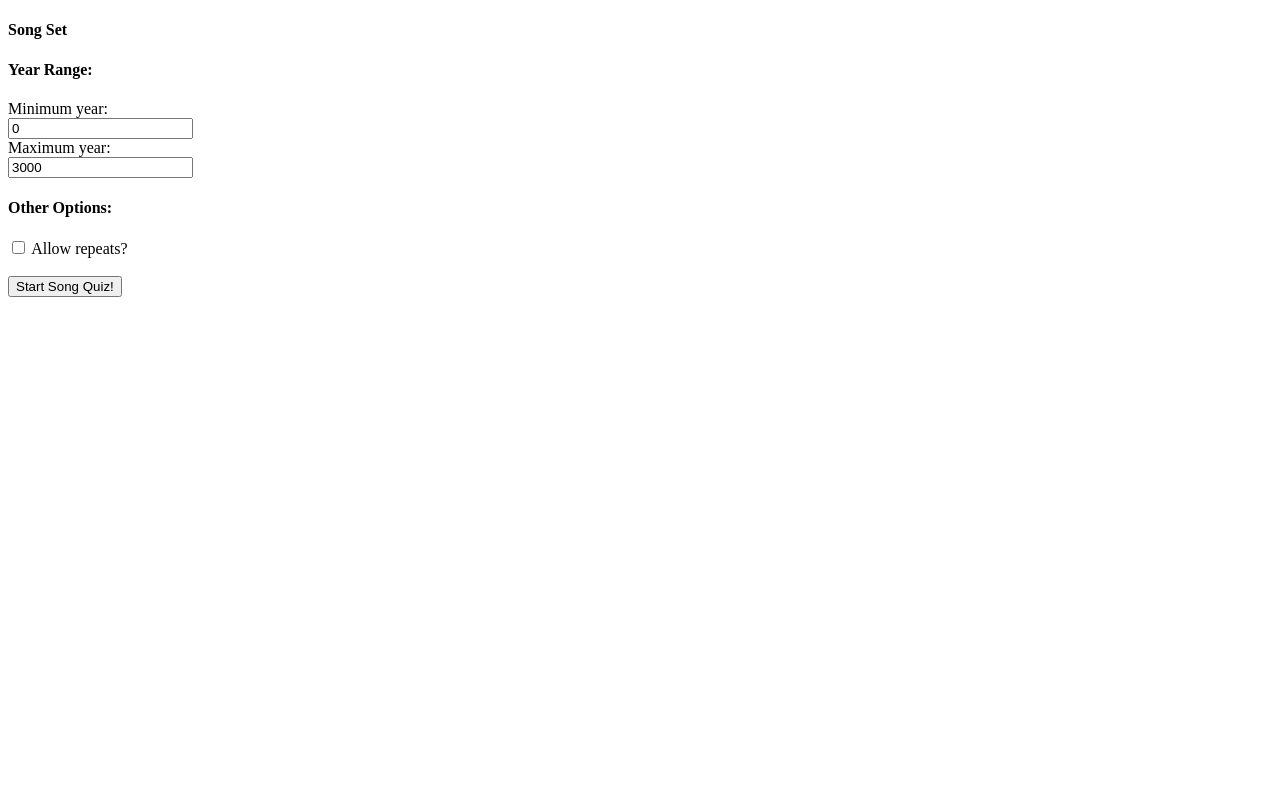
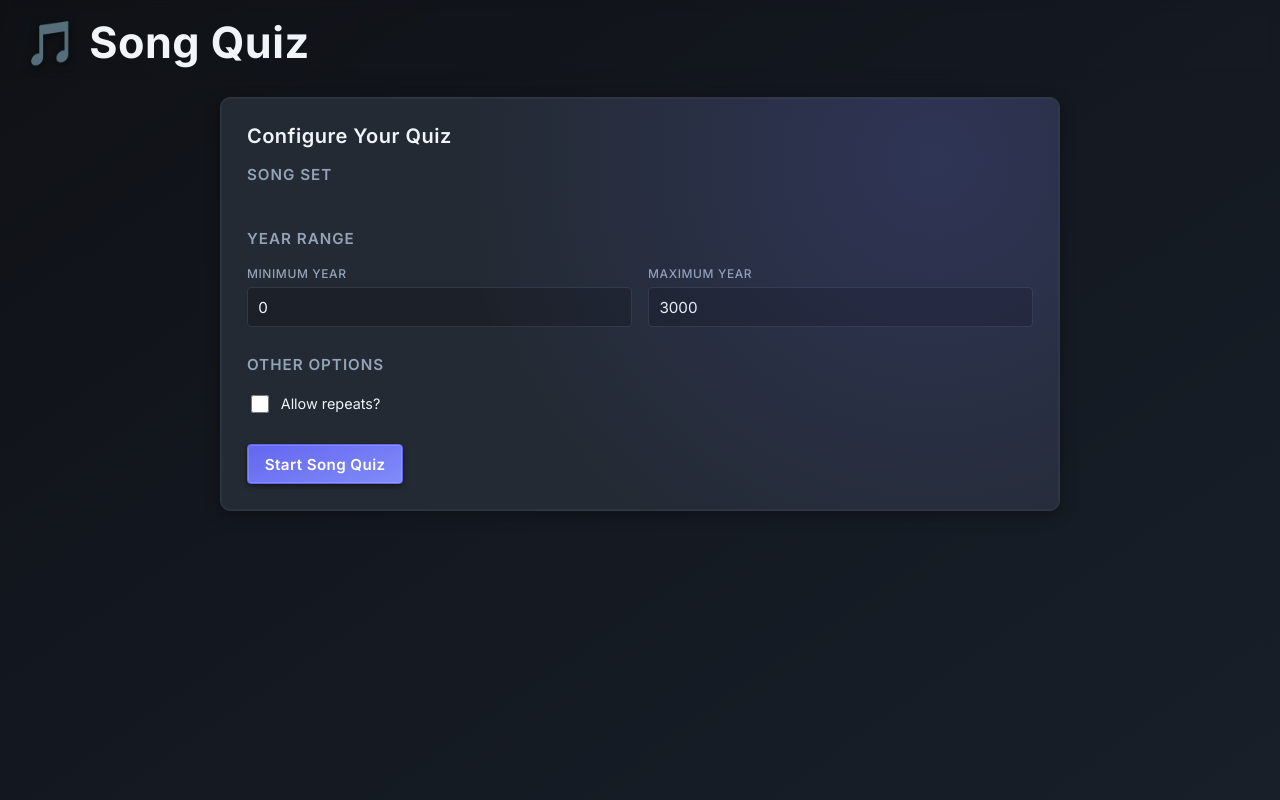
Before and after one commit to jrnolan2/song-quiz-web-app, a Flask app: page / in a window 1280 px wide. Run offline with Flask 3, Linux system fonts and the light colour scheme; parts of the project's set-up code (start-up, migrations or seed data) failed here and were passed over.

Commit message:
Add style to web pages

```diff
--- a/app.py
+++ b/app.py
@@ -1,4 +1,4 @@
-from flask import Flask, request, render_template_string
+from flask import Flask, request, render_template
 import os
 import random
 
@@ -49,24 +49,20 @@ def initialize_song_lists():
 
 @app.route('/random-song', methods=['GET','POST'])
 def random_song_page():
-    """
-    Return a page with a random song from the selected list
-    """
-    # No songs left
+    """Return a page with a random song from the selected list."""
     if len(curr_song_list) == 0:
-        template_text = open('templates/no_songs_left.html').read()
-        return template_text
+        # No songs left
+        return render_template('no_songs_left.html')
 
-    # Choose random song and fill into template
     random_song = random.choice(curr_song_list)
     if not ALLOW_REPEATS:
         curr_song_list.remove(random_song)
-    template_text = open('templates/random_song.html').read()
-    return render_template_string(template_text,
-                                  song_name=random_song.name,
-                                  song_artists=random_song.artists,
-                                  song_year=random_song.year,
-                                  song_link=random_song.link)
+
+    return render_template('random_song.html',
+                           song_name=random_song.name,
+                           song_artists=random_song.artists,
+                           song_year=random_song.year,
+                           song_link=random_song.link)
 
 @app.route('/start-quiz', methods=['POST'])
 def start_quiz():
@@ -99,19 +95,10 @@ def start_quiz():
 
 @app.route('/', methods=['GET'])
 def index():
-    """
-    Send start song quiz form
-    """
-    template_text = open('templates/index.html').read()
-
-    # Add all song list files as options on the web page
-    song_lists_html = ''
-    for name in song_lists_dict:
-        human_song_title = name.replace("_"," ").title()
-        song_lists_html += f'<input type="radio" id="{name}" name="song_list" value="{name}" {"checked" if name == "radio" else ""}>\n' # radio is default selected
-        song_lists_html += f'<label for="{name}">{human_song_title}</label><br>\n'
-
-    return template_text.replace("{{song_lists_html}}",song_lists_html)
+    """Render the start song quiz form."""
+    return render_template('index.html',
+                           song_lists=sorted(song_lists_dict.keys()),
+                           default_song_list='radio')
 
 if __name__ == '__main__':
     initialize_song_lists()
--- /dev/null
+++ b/static/styles.css
@@ -0,0 +1,111 @@
+/* Basic reset & theme */
+:root {
+  --bg: #0f1115;
+  --bg-alt: #1c2129;
+  --panel: #232a33;
+  --panel-border: #2f3944;
+  --accent: #6366f1;
+  --accent-accent: #818cf8;
+  --text: #f1f5f9;
+  --text-dim: #94a3b8;
+  --danger: #ef4444;
+  --radius-sm: 4px;
+  --radius: 10px;
+  --shadow: 0 4px 16px -2px rgba(0,0,0,.4), 0 0 0 1px rgba(255,255,255,.03) inset;
+  font-family: 'Inter', system-ui, Avenir, Helvetica, Arial, sans-serif;
+}
+
+* { box-sizing: border-box; }
+body {
+  margin: 0;
+  background: linear-gradient(145deg,var(--bg), #141922 55%, #181f28);
+  color: var(--text);
+  -webkit-font-smoothing: antialiased;
+  min-height: 100vh;
+  display: flex;
+  flex-direction: column;
+}
+
+.app-header {
+  padding: 1rem 1.5rem 0.75rem;
+  backdrop-filter: blur(6px);
+}
+.app-title { font-size: clamp(1.6rem, 2.2vw + 1rem, 2.7rem); margin: 0; font-weight: 700; letter-spacing: .5px; }
+.app-title .icon { filter: drop-shadow(0 2px 4px rgba(0,0,0,.5)); }
+
+.app-main { width: 100%; max-width: 880px; margin: 0 auto; padding: 1rem 1.25rem 3rem; flex: 1; }
+
+/* Card / panel */
+.panel {
+  background: var(--panel);
+  border: 1px solid var(--panel-border);
+  border-radius: var(--radius);
+  padding: clamp(1.1rem, 1.3rem + .4vw, 1.8rem);
+  box-shadow: var(--shadow);
+  position: relative;
+  overflow: hidden;
+}
+.panel:before { content: ""; position: absolute; inset: 0; background: radial-gradient(circle at 85% 15%, rgba(99,102,241,.18), transparent 60%); pointer-events: none; }
+.panel h2 { margin-top: 0; font-weight: 600; font-size: 1.25rem; letter-spacing:.5px; }
+
+/* Form */
+form.song-form { display: grid; gap: 1.75rem; }
+
+.fieldset { border: none; margin: 0; padding: 0; display: flex; flex-direction: column; gap: .75rem; }
+.fieldset legend, .legend { font-weight: 600; font-size: .95rem; text-transform: uppercase; letter-spacing: 1px; color: var(--text-dim); margin-bottom: .35rem; }
+
+.radio-grid { display: grid; gap: .5rem .75rem; grid-template-columns: repeat(auto-fit,minmax(140px,1fr)); }
+
+.option { position: relative; }
+.option input[type=radio] { position: absolute; opacity: 0; }
+.option label {
+  display: block;
+  padding: .65rem .75rem .6rem;
+  background: var(--bg-alt);
+  border: 1px solid var(--panel-border);
+  border-radius: var(--radius-sm);
+  font-size: .9rem;
+  cursor: pointer;
+  transition: .25s;
+  line-height: 1.15;
+  user-select: none;
+}
+.option input[type=radio]:focus + label { outline: 2px solid var(--accent); outline-offset: 2px; }
+.option input[type=radio]:checked + label { background: linear-gradient(140deg,var(--accent),var(--accent-accent)); border-color: var(--accent); color: #fff; box-shadow: 0 2px 8px -1px rgba(0,0,0,.5), 0 0 0 1px rgba(255,255,255,.15) inset; }
+
+.range-inputs { display: flex; flex-wrap: wrap; gap: 1rem; }
+.range-inputs .control { flex: 1 1 160px; min-width: 140px; }
+.control label { display: block; font-size: .75rem; font-weight: 500; letter-spacing: .6px; text-transform: uppercase; color: var(--text-dim); margin-bottom: .4rem; }
+.control input[type=text] { width: 100%; padding: .6rem .65rem; background: var(--bg-alt); border: 1px solid var(--panel-border); border-radius: var(--radius-sm); color: var(--text); font-size: .95rem; font-family: inherit; }
+.control input[type=text]:focus { outline: 2px solid var(--accent); outline-offset: 2px; }
+
+.inline { display: flex; align-items: center; gap: .55rem; }
+.inline input[type=checkbox] { width: 18px; height: 18px; accent-color: var(--accent); }
+.inline label { font-size: .9rem; }
+
+button, .btn { --btn-bg: var(--accent); --btn-bg-hover: var(--accent-accent); --btn-fg:#fff; --btn-border: var(--accent); font: 600 .95rem/1 'Inter', system-ui; padding: .75rem 1.05rem .7rem; border-radius: var(--radius-sm); border: 1px solid var(--btn-border); background: linear-gradient(160deg,var(--btn-bg),var(--btn-bg-hover)); color: var(--btn-fg); cursor: pointer; box-shadow: 0 2px 6px -1px rgba(0,0,0,.6), 0 0 0 1px rgba(255,255,255,.15) inset; letter-spacing:.4px; transition: .25s; }
+button:hover, .btn:hover { filter: brightness(1.08); transform: translateY(-1px); }
+button:active, .btn:active { transform: translateY(0); filter: brightness(.95); }
+
+.song-card { display: grid; gap: .75rem; }
+.song-meta { font-size: .95rem; background: var(--bg-alt); padding: .75rem .85rem .7rem; border-radius: var(--radius-sm); border: 1px solid var(--panel-border); }
+.song-title { font-size: 1.25rem; font-weight: 600; margin:0 0 .25rem; }
+.song-artist { margin:0 0 .35rem; color: var(--text-dim); font-weight:500; font-size:.9rem; }
+.song-year { font-size: .75rem; letter-spacing: .5px; text-transform: uppercase; color: var(--text-dim); margin: 0; }
+.song-link { font-size: .85rem; text-decoration: none; font-weight: 600; color: var(--accent-accent); display: inline-flex; gap: .4rem; align-items: center; }
+.song-link:hover { text-decoration: underline; }
+
+.empty-state { text-align: center; padding: 2.2rem 1rem; }
+.empty-state p { font-size: 1.1rem; margin: 0 0 1.25rem; font-weight: 500; }
+
+.app-footer { text-align: center; padding: 1rem .75rem 2rem; font-size: .7rem; color: var(--text-dim); }
+
+/* Subtle entrance */
+[data-animate] { animation: fadeSlide .55s cubic-bezier(.6,.2,.3,1); }
+@keyframes fadeSlide { from { opacity:0; transform: translateY(8px); } to { opacity:1; transform: translateY(0); } }
+
+/* Responsive tweaks */
+@media (max-width: 560px) {
+  .radio-grid { grid-template-columns: repeat(auto-fit,minmax(120px,1fr)); }
+  .app-main { padding: .75rem .9rem 2.5rem; }
+}
--- /dev/null
+++ b/templates/base.html
@@ -0,0 +1,20 @@
+<!DOCTYPE html>
+<html lang="en">
+<head>
+    <meta charset="UTF-8" />
+    <meta name="viewport" content="width=device-width, initial-scale=1" />
+    <title>Song Quiz{% block title_suffix %}{% endblock %}</title>
+    <link rel="preconnect" href="https://fonts.googleapis.com">
+    <link rel="preconnect" href="https://fonts.gstatic.com" crossorigin>
+    <link href="https://fonts.googleapis.com/css2?family=Inter:wght@400;500;600;700&display=swap" rel="stylesheet">
+    <link rel="stylesheet" href="{{ url_for('static', filename='styles.css') }}" />
+</head>
+<body>
+    <header class="app-header">
+        <h1 class="app-title"><span class="icon">🎵</span> Song Quiz</h1>
+    </header>
+    <main class="app-main">
+        {% block content %}{% endblock %}
+    </main>
+</body>
+</html>
--- a/templates/index.html
+++ b/templates/index.html
@@ -1,21 +1,46 @@
-<!DOCTYPE html>
-<head>
-    <title>Song Quiz</title>
-</head>
-<body>
-    <form action="/start-quiz" method="post">
-        <h4>Song Set</h4>
-        {{song_lists_html}}
+{% extends 'base.html' %}
+{% block title_suffix %} · Start{% endblock %}
+{% block content %}
+<div class="panel" data-animate>
+    <h2>Configure Your Quiz</h2>
+    <form class="song-form" action="/start-quiz" method="post">
+        <fieldset class="fieldset">
+            <span class="legend">Song Set</span>
+            <div class="radio-grid">
+                {% for name in song_lists %}
+                <div class="option">
+                    <input type="radio" id="{{ name }}" name="song_list" value="{{ name }}" {% if name == default_song_list %}checked{% endif %} required>
+                    <label for="{{ name }}">{{ name|replace('_',' ')|title }}</label>
+                </div>
+                {% endfor %}
+            </div>
+        </fieldset>
 
-        <h4>Year Range:</h4>
-        <label for="min_year">Minimum year:</label><br>
-        <input type="text" name="min_year" value="0"><br>
-        <label for="min_year">Maximum year:</label><br>
-        <input type="text" name="max_year" value="3000"><br>
+        <fieldset class="fieldset">
+            <span class="legend">Year Range</span>
+            <div class="range-inputs">
+                <div class="control">
+                    <label for="min_year">Minimum Year</label>
+                    <input type="text" id="min_year" name="min_year" value="0" placeholder="e.g. 1980" />
+                </div>
+                <div class="control">
+                    <label for="max_year">Maximum Year</label>
+                        <input type="text" id="max_year" name="max_year" value="3000" placeholder="e.g. 2024" />
+                </div>
+            </div>
+        </fieldset>
 
-        <h4>Other Options:</h4>
-        <input type="checkbox" name="repeats" value="repeats">
-        <label for="repeats"> Allow repeats?</label><br><br>
-        <button type="submit">Start Song Quiz!</button>
+        <fieldset class="fieldset">
+            <span class="legend">Other Options</span>
+            <div class="inline">
+                <input type="checkbox" id="repeats" name="repeats" value="repeats" />
+                <label for="repeats">Allow repeats?</label>
+            </div>
+        </fieldset>
+
+        <div>
+            <button type="submit" class="primary">Start Song Quiz</button>
+        </div>
     </form>
-</body>
+</div>
+{% endblock %}
```
Also changed, not shown: templates/no_songs_left.html (+6 -7 lines), templates/random_song.html (+17 -11 lines), README.md.
